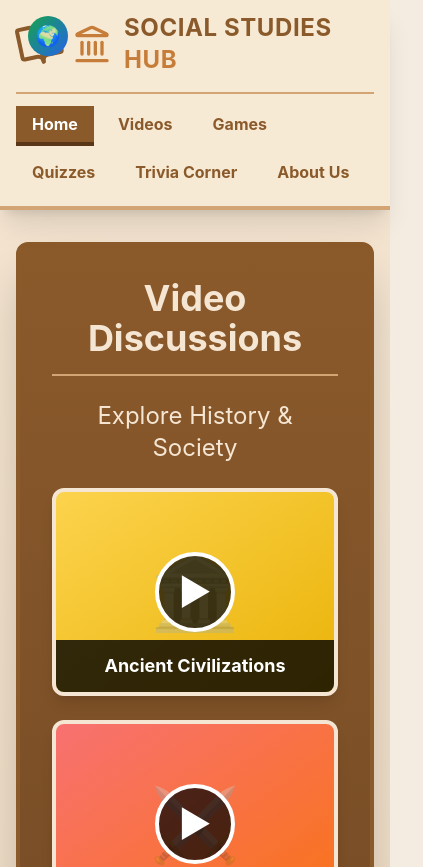
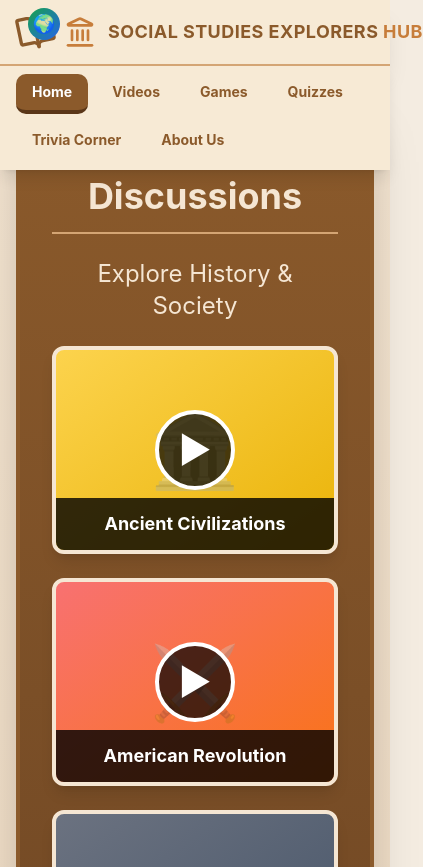
Before and after one commit to lmrkend-pixel/History8-03941709, a React (Vite) app: page / in a window 390 px wide. Shown: the top 867 px of the page, 423 px wide, since content can reach past the window. Built offline with nearby package versions, Linux system fonts and the light colour scheme.

Commit message:
feat(header): make header and navigation responsive

```diff
--- a/src/pages/Index.tsx
+++ b/src/pages/Index.tsx
@@ -35,28 +35,28 @@ export default function Index() {
       {/* Header with Logo */}
       <header className="sticky top-0 z-50 bg-[#f7ead5] border-b-4 border-[#d4a574] shadow-xl">
         <div className="container mx-auto px-4 py-3">
-          <div className="flex items-center justify-between">
+          <div className="flex items-center justify-between gap-4">
+            {/* Left side - Logo and Title */}
             <div className="flex items-center gap-3">
               {/* Logo - Books and Globe */}
               <div className="flex items-center gap-2">
                 <div className="relative">
-                  <BookOpen className="h-12 w-12 text-[#8b5a2b] transform -rotate-12" />
-                  <div className="absolute -top-1 -right-1 h-10 w-10 rounded-full bg-gradient-to-br from-green-600 to-blue-600 flex items-center justify-center text-white text-xl">
+                  <BookOpen className="h-10 w-10 md:h-12 md:w-12 text-[#8b5a2b] transform -rotate-12" />
+                  <div className="absolute -top-1 -right-1 h-8 w-8 md:h-10 md:w-10 rounded-full bg-gradient-to-br from-green-600 to-blue-600 flex items-center justify-center text-white text-lg md:text-xl">
                     🌍
                   </div>
                 </div>
-                <Landmark className="h-10 w-10 text-[#c77d3a]" />
+                <Landmark className="h-8 w-8 md:h-10 md:w-10 text-[#c77d3a]" />
               </div>
               <div>
-                <h1 className="text-2xl md:text-4xl font-bold text-[#8b5a2b] tracking-wide">
-                  SOCIAL STUDIES <span className="text-[#c77d3a]">HUB</span>
+                <h1 className="text-lg md:text-2xl lg:text-3xl font-bold text-[#8b5a2b] tracking-wide whitespace-nowrap">
+                  SOCIAL STUDIES EXPLORERS <span className="text-[#c77d3a]">HUB</span>
                 </h1>
               </div>
             </div>
-          </div>
 
-          {/* Navigation */}
-          <nav className="mt-4 flex flex-wrap gap-2 border-t-2 border-[#d4a574] pt-3">
+            {/* Right side - Navigation */}
+            <nav className="hidden lg:flex gap-2">
               {[
                 { id: 'home', label: 'Home' },
                 { id: 'videos', label: 'Videos' },
@@ -69,11 +69,11 @@ export default function Index() {
                   key={item.id}
                   onClick={() => setActiveSection(item.id)}
                   variant="ghost"
-                className={`text-base md:text-lg font-bold ${
+                  className={`text-sm font-bold px-3 py-2 ${
                     activeSection === item.id
                       ? 'bg-[#8b5a2b] text-white hover:bg-[#7a4d26]'
                       : 'text-[#8b5a2b] hover:bg-[#e8d4ba]'
-                } rounded-none border-b-4 ${
+                  } rounded-md border-b-4 ${
                     activeSection === item.id ? 'border-[#5a3618]' : 'border-transparent'
                   }`}
                 >
@@ -81,6 +81,34 @@ export default function Index() {
                 </Button>
               ))}
             </nav>
+
+            {/* Mobile Navigation - Below on small screens */}
+            <nav className="lg:hidden absolute left-0 right-0 top-full bg-[#f7ead5] border-t-2 border-[#d4a574] px-4 py-2 flex flex-wrap gap-2 shadow-lg">
+              {[
+                { id: 'home', label: 'Home' },
+                { id: 'videos', label: 'Videos' },
+                { id: 'games', label: 'Games' },
+                { id: 'quizzes', label: 'Quizzes' },
+                { id: 'trivia', label: 'Trivia Corner' },
+                { id: 'about', label: 'About Us' },
+              ].map((item) => (
+                <Button
+                  key={item.id}
+                  onClick={() => setActiveSection(item.id)}
+                  variant="ghost"
+                  className={`text-sm font-bold ${
+                    activeSection === item.id
+                      ? 'bg-[#8b5a2b] text-white hover:bg-[#7a4d26]'
+                      : 'text-[#8b5a2b] hover:bg-[#e8d4ba]'
+                  } rounded-md border-b-4 ${
+                    activeSection === item.id ? 'border-[#5a3618]' : 'border-transparent'
+                  }`}
+                >
+                  {item.label}
+                </Button>
+              ))}
+            </nav>
+          </div>
         </div>
       </header>
 
```
Lines whose indentation alone changed are shown as unchanged.
